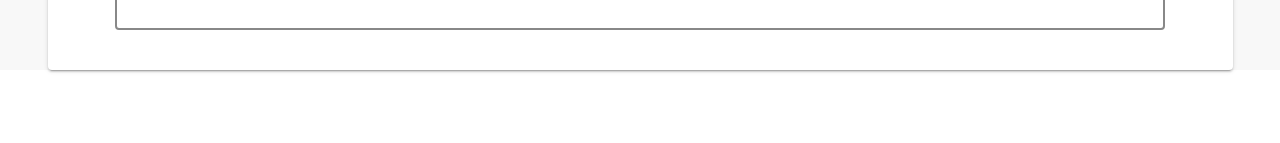
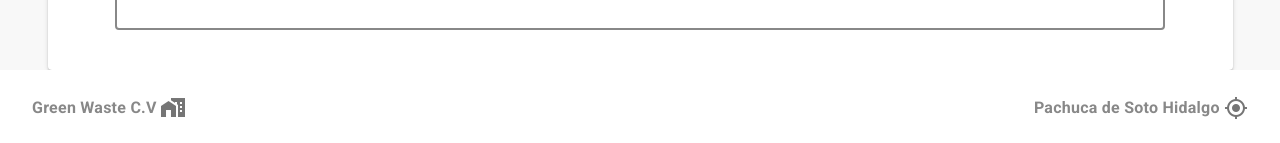
Before and after one commit to Daligz/GreenWaste, a Vue app in the folder web_app/: page / in a window 1280 px wide. Shown: the part 925-1068 px from the top of the page. Before the commit the page ends 995 px from the top, so only its background shows below. Built offline with nearby package versions, Linux system fonts and the light colour scheme.

Commit message:
Integration of the footer and styles in App.vue

```diff
--- a/web_app/src/App.vue
+++ b/web_app/src/App.vue
@@ -22,14 +22,27 @@
     </v-main>
     <!---AQUI SE AGREGA EL FOOTER-->
 
-
+<v-footer color="#fff" id="footer">
+      <v-card class="flex" flat tile>
+        <v-card-title>
+          <strong class="subheading footer-text">Green Waste C.V <v-icon>mdi-home-city </v-icon></strong>
+          <v-spacer></v-spacer>
+            <strong class="subheading footer-text">Pachuca de Soto Hidalgo <v-icon>mdi-crosshairs-gps</v-icon></strong>
+        </v-card-title>
+      </v-card>
+    </v-footer>
 
     <!---AQUI SE AGREGA EL FOOTER-->
   </v-app>
 </template>
 <!--AQUI VA LOS ESTILOS DEL FOOTER-->
 
-
+<style>
+.footer-text{
+  font-size: 16px;
+  color: #888888;
+}
+</style>
 
 <!--AQUI VA LOS ESTILOS DEL FOOTER-->
 
```
